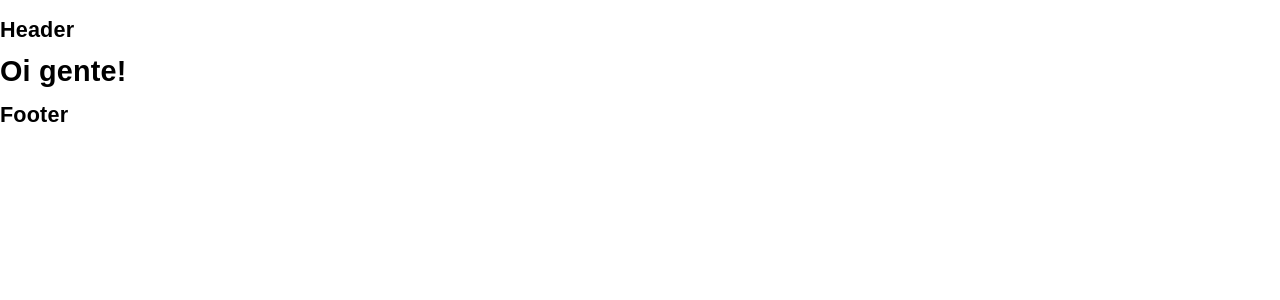
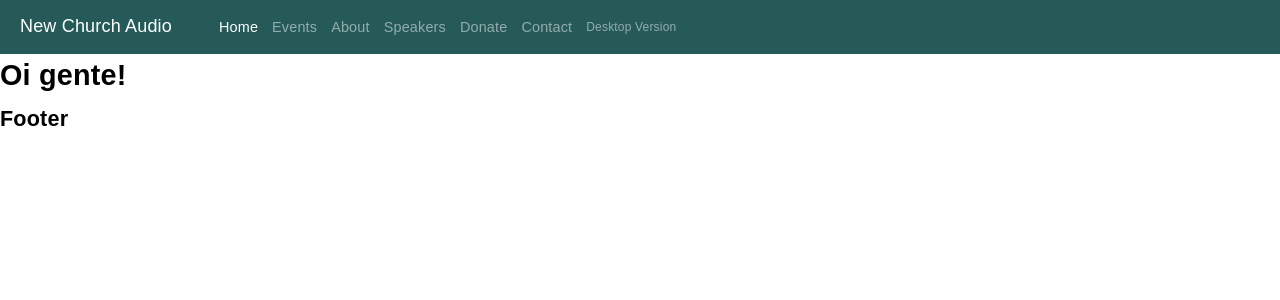
Before and after one commit to jonathanpereira/nca-react, a React (Create React App) app: page / in a window 1280 px wide. Shown: the top 300 px of the page. Built offline with nearby package versions, Linux system fonts and the light colour scheme.

Commit message:
feat: implement the html and css for the header

```diff
--- /dev/null
+++ b/jsconfig.json
@@ -0,0 +1,6 @@
+{
+  "compilerOptions": {
+    "baseUrl": "src"
+  },
+  "include": ["src"]
+}
--- a/src/components/Header/index.js
+++ b/src/components/Header/index.js
@@ -1,5 +1,44 @@
-import React from "react";
+import React from 'react'
 
-const Header = () => <h2>Header</h2>;
+import Style from './style.module.scss'
 
-export default Header;
+const Header = () => {
+  return (
+    <nav className={Style.header}>
+      <a href="#" className={Style.logo}>
+        New Church Audio
+      </a>
+      <div>
+        <ul className={Style.menu}>
+          <li>
+            <a href="#" className={Style.active}>
+              Home
+            </a>
+          </li>
+          <li>
+            <a href="#">Events</a>
+          </li>
+          <li>
+            <a href="#">About</a>
+          </li>
+          <li>
+            <a href="#">Speakers</a>
+          </li>
+          <li>
+            <a href="#">Donate</a>
+          </li>
+          <li>
+            <a href="#">Contact</a>
+          </li>
+          <li>
+            <a href="#">
+              <small>Desktop Version</small>
+            </a>
+          </li>
+        </ul>
+      </div>
+    </nav>
+  )
+}
+
+export default Header
--- a/src/components/Header/style.module.scss
+++ b/src/components/Header/style.module.scss
@@ -0,0 +1,44 @@
+@import '~stylesheets/variables.scss';
+
+.header {
+  display: flex;
+  background-color: $color-navy-green;
+  padding: 15px 20px;
+  position: fixed;
+  left: 0;
+  top: 0;
+  right: 0;
+}
+
+.header a {
+  text-decoration: none;
+}
+
+.logo {
+  font-size: 2rem;
+  font-weight: 500;
+  color: $color-white;
+}
+
+.menu {
+  margin: 0;
+  list-style: none;
+  display: flex;
+  align-items: center;
+}
+
+.menu li {
+  margin: 0 7px;
+}
+
+.menu a {
+  color: $color-white-alpha-50;
+}
+
+.menu a.active {
+  color: $color-white;
+}
+
+.menu a:hover {
+  color: $color-white-alpha-75;
+}
--- a/src/stylesheets/global.scss
+++ b/src/stylesheets/global.scss
@@ -38,6 +38,8 @@ body {
 
   color: var(--app-theme-color-text);
 
+  padding-top: 5rem;
+
   font-size: 1.6rem;
   font-family: 'Avenir Next', 'Avenir-next', Avenir, sans-serif;
   line-height: 1.6em;
--- a/src/stylesheets/variables.scss
+++ b/src/stylesheets/variables.scss
@@ -6,6 +6,18 @@
 */
 
 $border-radius: 0.4rem;
+
+/**
+* Colors
+*
+* Colors
+*
+*/
+
+$color-navy-green: #255a59;
+$color-white: #fff;
+$color-white-alpha-50: hsla(0, 0%, 100%, 0.5);
+$color-white-alpha-75: hsla(0, 0%, 100%, 0.75);
 
 /**
 * Motion
```
